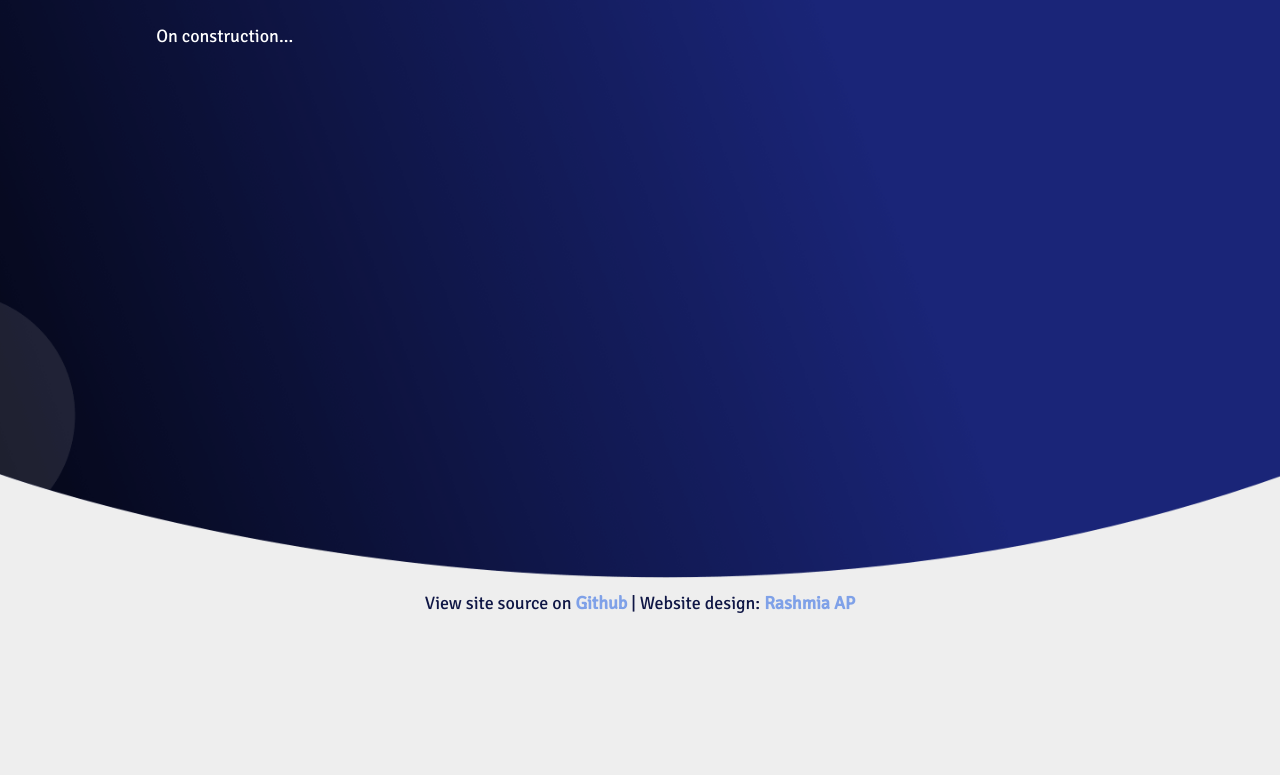
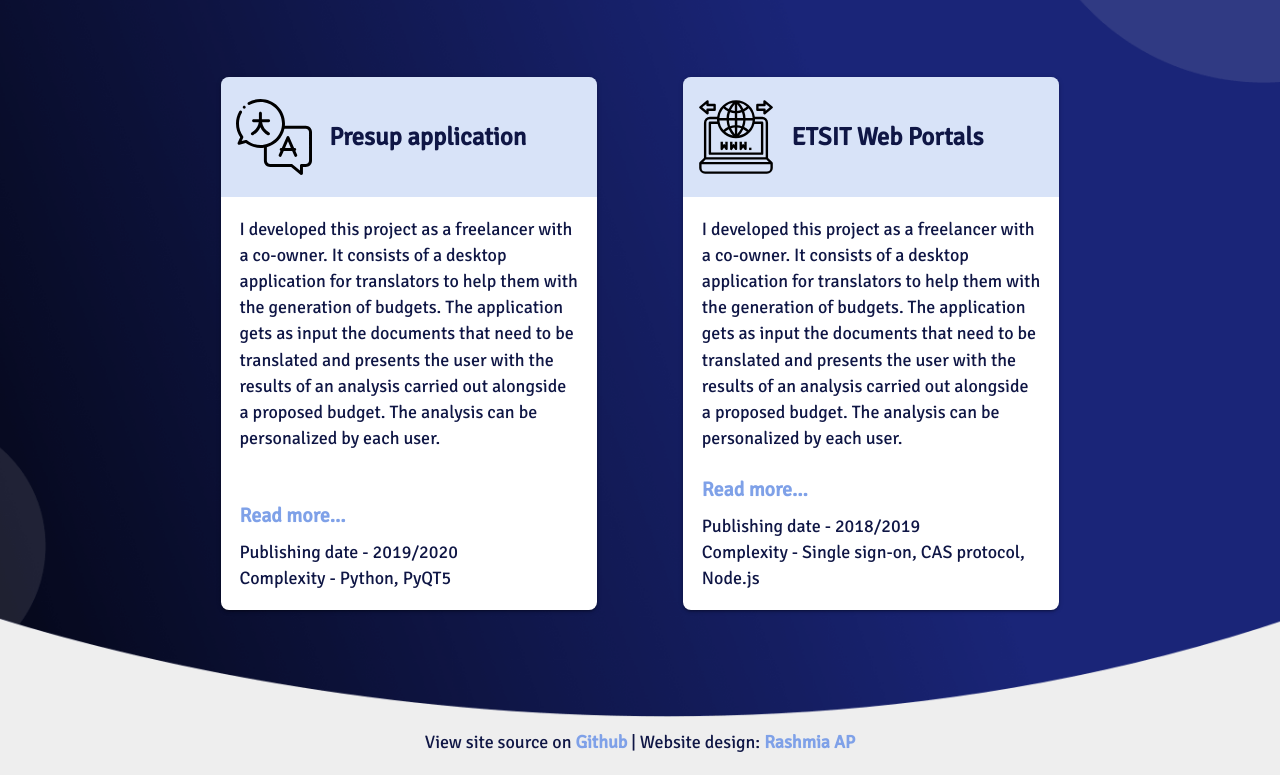
Before and after one commit to carlosvillasanchez/personal-website, a Gatsby site: page /blog in a window 1280 px wide. Shown: the part 222-997 px from the top of the page. Before the commit the page ends 864 px from the top, so only its background shows below. Built offline with nearby package versions, Linux system fonts and the light colour scheme; Gatsby itself is replaced by a stand-in of ours.

Commit message:
Added blog structure

```diff
--- /dev/null
+++ b/src/components/Blog/BlogBox.js
@@ -0,0 +1,101 @@
+import React from 'react'
+import styled from 'styled-components'
+
+const Box = styled.div`
+  max-width: 450px;
+  width: 35%;
+  min-height: 470px;
+  border-radius: 8px;
+  box-shadow: 0 2px 2px 0 rgba(0,0,0,0.14),
+            0 3px 1px -2px rgba(0,0,0,0.12),
+            0 1px 5px 0 rgba(0,0,0,0.2);
+  transition: box-shadow 0.3s ease-out;
+  background-color: #fff;
+  margin: 0 4% 4%;
+  :hover {
+    box-shadow:  0 8px 17px 2px rgba(0,0,0,0.14),
+            0 3px 14px 2px rgba(0,0,0,0.12),
+            0 5px 5px -3px rgba(0, 0, 0, 0.2);
+    transition: box-shadow 0.3s;
+  }
+  @media (max-width: 700px) {
+    width: 100%;
+    min-height: auto;
+    max-width: fit-content;
+  }
+  @media (min-width: 768px) and (max-width: 1030px) {
+    width: 100%;
+    min-height: auto;
+    box-sizing: border-box;
+    max-width: 100%;
+    margin: 0 0 4%;
+  }
+`
+const BoxIcon = styled.div`
+  height: 120px;
+  display: flex;
+  justify-content: flex-start;
+  align-items: center;
+  padding: 4%;
+  box-sizing: border-box;
+  border-radius: inherit;
+  border-bottom-left-radius: 0;
+  border-bottom-right-radius: 0;
+  background-color: rgba(127, 161, 232, 0.3);
+  img{
+    width: 22%;
+    margin-right: 5%;
+    margin-bottom: 0;
+  }
+  h3{
+    margin: 0;
+    flex:1;
+    color: #0f1645;
+  }
+  @media (min-width: 768px) and (max-width: 1030px) {
+    img{
+      width: 10%;
+    }
+  }
+`
+const BoxDescription = styled.div`
+  padding: 5%;
+  flex-direction: column;
+  display: FLEX;
+  height: calc(100% - 120px);
+  p{
+    color: #0f1645;
+  }
+  a{
+    color: #7fa1e8;
+    font-size: 20px;
+    font-weight: bold;
+    display: block;
+    margin:0 0 10px;
+    text-decoration: none;
+  }
+`
+const BoxStack = styled.div`
+  margin-top: auto;
+  p{
+    margin: 0;
+  }
+`
+const BlogBox = ({ info, onPress }) => (
+    <Box>
+      <BoxIcon>
+        <img src={info.icon} alt="carlos villa project icon" />
+        <h3>{info.title}</h3>
+      </BoxIcon>
+      <BoxDescription>
+        <p> {info.summary}</p>
+        <BoxStack>
+          <a href={"#" + info.title}>Read more... </a>
+          <p>Publishing date - {info.year} </p>
+          <p>Complexity - {info.techUsed} </p>
+        </BoxStack>
+      </BoxDescription>
+    </Box>
+);
+
+export default BlogBox;
--- a/src/data/Blog.js
+++ b/src/data/Blog.js
@@ -1,42 +1,34 @@
+import pregnancy from '../assets/images/projects/pregnancy.svg'
+import like from '../assets/images/projects/social.svg'
+import dare from '../assets/images/projects/dare.svg'
+import journey from '../assets/images/projects/journey.svg'
+import website from '../assets/images/projects/website.svg'
+import presup from '../assets/images/projects/presup.svg'
+import portal from '../assets/images/projects/portal.svg'
+import vision from '../assets/images/projects/vision.svg'
+import search from '../assets/images/projects/search.svg'
+
 export default [
     {
-        id: 1,
-        name: "Avinash Saurabh",
-        designation: "Founder and CEO, Zoojoo.BE",
-        userLink: "https://www.linkedin.com/in/avinashsaurabh/",
-        dated: "January 08, 2019",
-        description: "\"Carlos has been one of our best hires for the engineering team. She joined us as an intern and quickly ramped up to independently manage her tasks. She is fast learner, passionate about her work & keeps herself accountable for timely and high quality deliverables - an asset to any team that she works with.\""
+        id: 2,
+        title: "Presup application",
+        icon: presup,
+        description: "I developed this project as a freelancer with a co-owner. It consists of a desktop application for translators to help them with the generation of budgets. The application gets as input the documents that need to be translated and presents the user with the results of an analysis carried out alongside a proposed budget. The analysis can be personalized by each user.",
+        summary: "I developed this project as a freelancer with a co-owner. It consists of a desktop application for translators to help them with the generation of budgets. The application gets as input the documents that need to be translated and presents the user with the results of an analysis carried out alongside a proposed budget. The analysis can be personalized by each user.",
+        year: "2019/2020",
+        techUsed: "Python, PyQT5"
     },
     {
-        id: 2,
-        name: "Suvasini Raghavan",
-        designation: "Integrated Marketing Manager, Zoojoo.BE",
-        userLink: "https://www.linkedin.com/in/suvasini-raghavan/",
-        dated: "January 20, 2019",
-        description: "\"I have known Carlos since the time she joined as an intern. Carlos worked as a web developer and is extremely quick in understanding and delivering the requirements. Chatty, fun-loving, dedicated, passionate and talented - she was everything that makes for a great colleague!\""
+        id: 1,
+        title: "ETSIT Web Portals",
+        icon: portal,
+        description: "I developed this project as a freelancer with a co-owner. It consists of a desktop application for translators to help them with the generation of budgets. The application gets as input the documents that need to be translated and presents the user with the results of an analysis carried out alongside a proposed budget. The analysis can be personalized by each user.",
+        summary: "I developed this project as a freelancer with a co-owner. It consists of a desktop application for translators to help them with the generation of budgets. The application gets as input the documents that need to be translated and presents the user with the results of an analysis carried out alongside a proposed budget. The analysis can be personalized by each user.",        githubPath: null,
+        demoPath: "https://portal.etsit.upm.es/estudiantes",
+        year: "2018/2019",
+        techUsed: "Single sign-on, CAS protocol, Node.js"
     },
-    {
-        id: 3,
-        name: "Snehanjan Shome ",
-        designation: "UX Designer, Aware",
-        userLink: "https://www.linkedin.com/in/snehanjan/",
-        dated: "March 2, 2019",
-        description: "\"Carlos has been a great asset to the team. Her keen eye for design and quick ability to learn a technology that is best suited for the task at hand meant quick project turn arounds with a phenomenal output. Any team that is dynamic enough to utilize her skills and capabilities would be lucky to have Carlos as a member. Also, her caring and Dog-loving nature made her a great person to have around in the office. \""
-    },
-    {
-        id: 4,
-        name: "Prince Ali Khan",
-        designation: "Software Engineer at RoundGlass",
-        userLink: "https://www.linkedin.com/in/princealikhan/",
-        dated: "January 14, 2018",
-        description: "\"Carlos is very passionate and has a great vision for her work. I work with Carlos in Zoojoo.Be for past two years. Her focus keeps everything moving smoothly. She is responsible for web interface of Zoojoo.Be product. She makes sure all the deadline are met and at the same time meets the highest standards. Carlos spends decent amount of time updating her skill and learn new technologies and implement the same to make the product more efficient and user-friendly.\""
-    },
-    {
-        id: 5,
-        name: "Prashanna Guru",
-        designation: "Growth Product Manager at Great Learning",
-        userLink: "https://www.linkedin.com/in/prashannaguru/",
-        dated: "November 15, 2016",
-        description: "\"Carlos is very dedicated and gets things done on time. She owns her work and even goes beyond her responsibility to contribute to the product. She also keeps herself updated about new technologies and implements the same to create a fantastic User interface.\""
-    }
+
+
+
 ];
--- a/src/pages/blog.js
+++ b/src/pages/blog.js
@@ -1,15 +1,56 @@
-import React from 'react'
+import React, { useState } from 'react'
 import rec from '../data/Blog'
 import { RecWrapper, RecBox, RecDes } from '../styles/recStyle.js'
 import Layout from '../components/layout'
+import BlogBox from '../components/Blog/BlogBox'
+import { ProjectsWrapper, ProjectsSection } from '../styles/projectsStyle.js'
+import blogData from '../data/Blog'
 
-const Blog = () => (
+
+const Blog = (props) => {
+  let [textOpened, setTextOpened] = useState("");
+  if ((props.location.hash === "#" || props.location.hash === "") && textOpened !== "") {
+    setTextOpened("");
+  } else {
+    let hash = decodeURIComponent(props.location.hash.substring(1));
+    for (let i=0; i<blogData.length; i++) {
+      if(hash === blogData[i].title && textOpened === "") {
+        setTextOpened(blogData[i].description);
+        break;
+      }
+    }
+  }
+  const openBlog = (text) => {
+    console.log("ICI")
+    // props.location.hash = "#" + blogData[i].title;
+    setTextOpened(text);
+  }
+  if (textOpened === "") {
+    return (
       <Layout>
         <RecWrapper>
           <h1>Blog</h1>
-    <span style={{color: "white"}}>On construction...</span>
+        </RecWrapper>
+        <span>{props.location.hash}</span>
+        <ProjectsSection>
+          {
+            blogData.map(item => (<BlogBox key={item.id} info={item} onPress={openBlog}/>))
+          }
+        </ProjectsSection>
+      </Layout>
+    )
+  } else {
+    return (
+      <Layout>
+        <RecWrapper>
+          <h1>Blog</h1>
+          <span style={{color: "white"}}>{textOpened}</span>
+          <span style={{color: "white"}}>{props.location.hash}</span>
         </RecWrapper>
       </Layout>
     )
+  }
+
+}
 
 export default Blog
```
Also changed, not shown: src/pages/projects.js (line endings or trailing spaces), 1 other file. Lines whose indentation alone changed are shown as unchanged.
